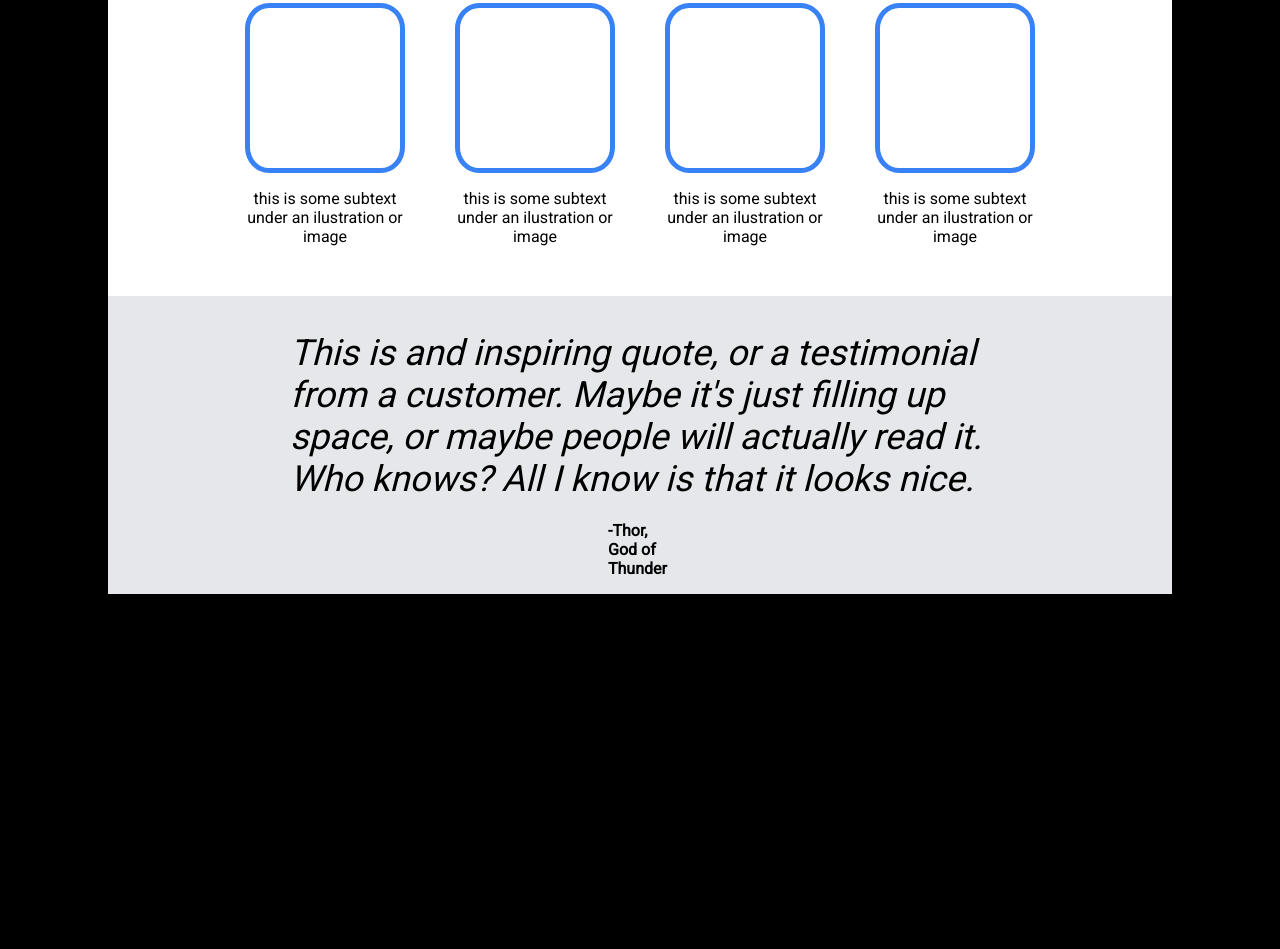
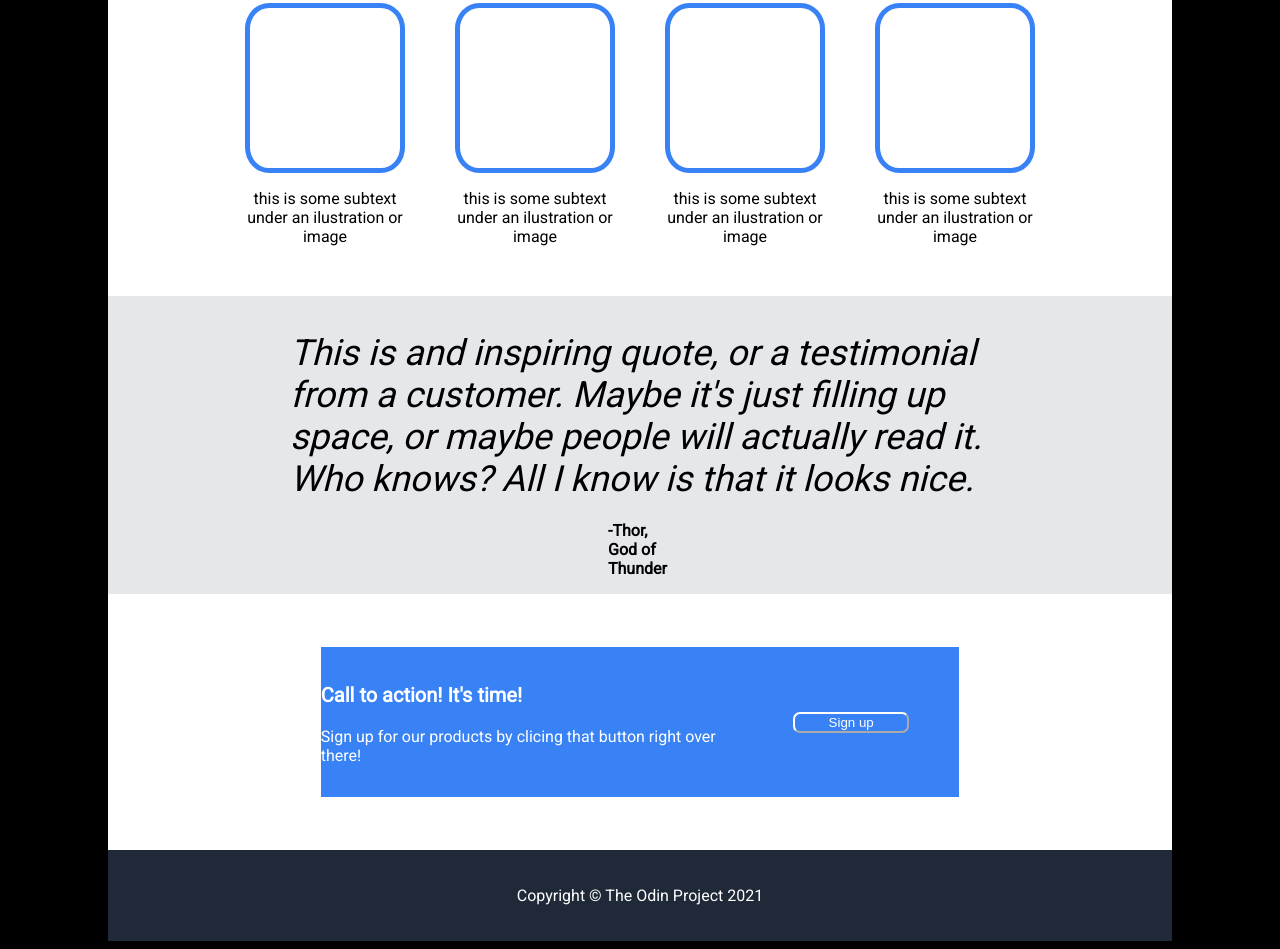
Before and after one commit to viniciuspassos/sample-page, a plain HTML site: page index.html in a window 1280 px wide. Shown: the part 633-1582 px from the top of the page. Before the commit the page ends 1235 px from the top, so only its background shows below. Drawn offline with Linux system fonts and the light colour scheme.

Commit message:
landing page finished

```diff
--- a/index.html
+++ b/index.html
@@ -58,6 +58,18 @@
       </p>
       <p class="autor-name"> -Thor, God of Thunder</p>
     </div>
+    <div class="call-session">
+      <div class="square">
+        <div class="text-container">
+          <p class="subheader">Call to action! It's time!</p>
+          <p>Sign up for our products by clicing that button right over there!</p>
+        </div>
+        <button id="last-btn">Sign up</button>
+      </div>
+    </div>
+    <div class="footer">
+      <p>Copyright &copy; The Odin Project 2021</p>
+    </div>
   </div>
 </body>
 </html>
--- a/style.css
+++ b/style.css
@@ -148,3 +148,44 @@ button {
   margin-left: auto;
   font-weight: bold;
 }
+
+.call-session {
+  background-color: white;
+  margin: 0 100px;
+  display: flex;
+  justify-content: center;
+  align-items: center;
+}
+
+.square {
+  background-color: #3882f6;
+  width: 60%;
+  height: 150px;
+  margin: 5%;
+  display: flex;
+  justify-content: center;
+  align-items: center;
+  color: white;
+}
+
+.subheader {
+  font-weight: bold;
+  font-size: 20px;
+}
+
+#last-btn {
+  color: white;
+  margin: 50px;
+  border-color: white;
+  width: 120px;
+}
+
+.footer {
+  display: flex;
+  justify-content: center;
+  text-align: center;
+  color: white;
+  background-color: #1f2937;
+  margin: 0 100px;
+  padding: 20px;
+}
```
